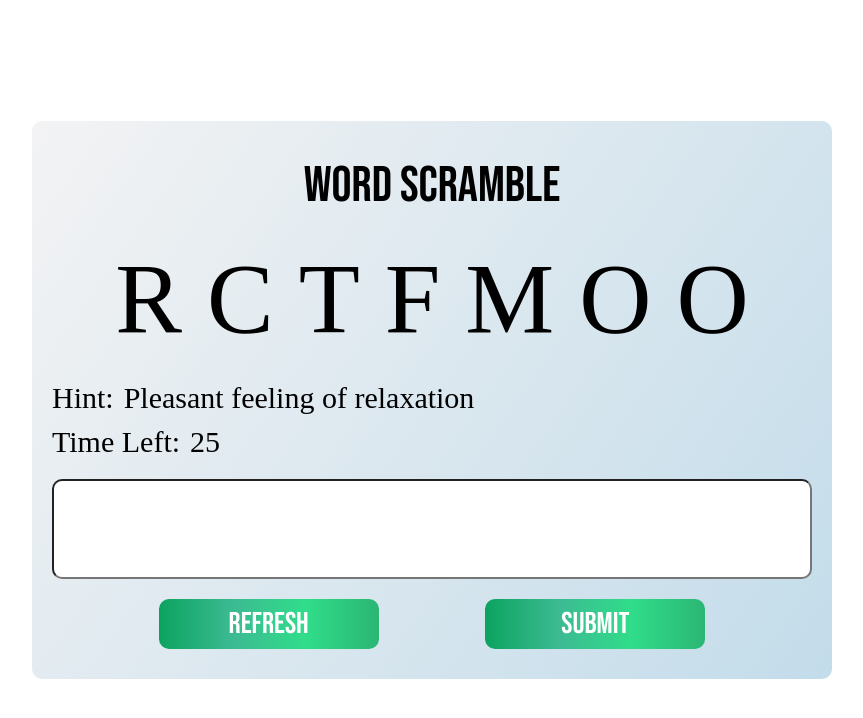
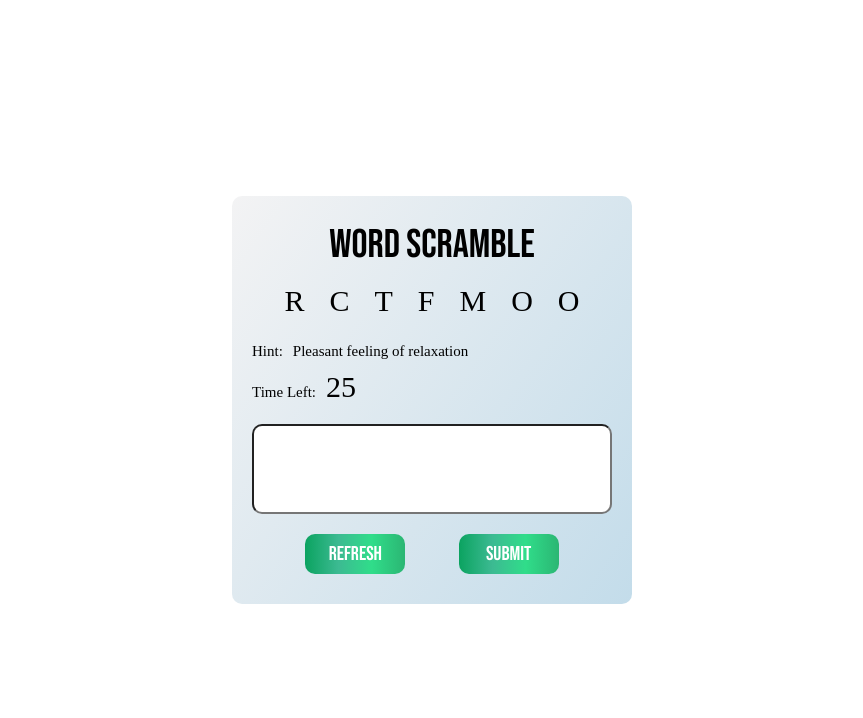
Before and after one commit to jasonmdyer/word-scramble, a plain HTML site: page index.html in a window 1280 px wide. Shown: the whole page, without its empty margins (208-1071 px from the left). Drawn offline with Linux system fonts and the light colour scheme; a web font is replaced by a local one.

Commit message:
Update styles.css

```diff
--- a/styles.css
+++ b/styles.css
@@ -236,3 +236,112 @@ body {
         padding-left: 10px;
     }
 }
+
+@media only screen and (width > 400px) {
+    body {
+        display: flex;
+        align-items: center;
+        justify-content: center;
+        background: #ffffff;
+    }
+
+    .container {
+        width: 400px;
+        border-radius: 10px;
+       background: linear-gradient(125deg, #f3f3f4, #c3dcea);
+    }
+
+    .container h2 {
+        font-size: 40px;
+        text-align: center;
+        padding: 5px;
+        margin-top: 20px;
+    }
+
+    .container .content {
+        margin: 10px 20px 30px;
+    }
+
+    .content .word {
+        font-size: 30px;
+        font-family: "Reddit Sans Condensed";
+        font-weight: 300;
+        text-align: center;
+        text-transform: uppercase;
+        letter-spacing: 25px;
+        margin-right: -25px;
+    }
+
+    .content .details {
+        margin: 25px 0 20px;
+    }
+
+    .details p {
+        font-size: 15px;
+        margin-bottom: 10px;
+        font-family: "Reddit Sans Condensed";
+        font-weight: 400;
+    }
+
+    .content input {
+        text-align: center;
+        width: 100%;
+        height: 90px;
+        outline: none;
+        padding: 0;
+        border-radius: 10px;
+        font-size: 50px;
+        text-transform: uppercase;
+        }
+
+    .content input::placeholder {
+        color: rgb(201, 201, 201);
+        font-family: "Reddit Sans Condensed";
+        text-transform: lowercase;
+        font-weight: 100;
+        font-size: 20px;
+        letter-spacing: 2px;
+    }
+
+    .content .buttons {
+        display: flex;
+        justify-content: space-evenly;
+        margin-top: 20px;
+    }
+
+    .buttons button {
+        border-radius: 10px;
+        font-size: 20px;
+        border: none;
+        outline: none;
+        cursor: pointer;
+        width: calc(60% / 2 - 8px);
+        height: 40px;
+        color: rgb(255, 255, 255);
+        transition: all .5s ease-in-out;
+    }
+
+    .buttons .refresh-word {
+        background-image: linear-gradient(to right, #0ba360, #3cba92, #30dd8a, #2bb673);
+        transition: all .5s ease-in-out;
+    }
+
+    .buttons .check-word {
+        background-image: linear-gradient(to right, #0ba360, #3cba92, #30dd8a, #2bb673);
+        transition: all .5s ease-in-out;
+    }
+
+    .hint span{
+        font-family: "Reddit Sans Condensed";
+        font-weight: 200;
+        padding-left: 10px;
+        font-size: 15px;
+
+    }
+
+    .time span {
+        font-family: "Reddit Sans Condensed";
+        font-weight: 200;
+        padding-left: 10px;
+    }
+}
```
